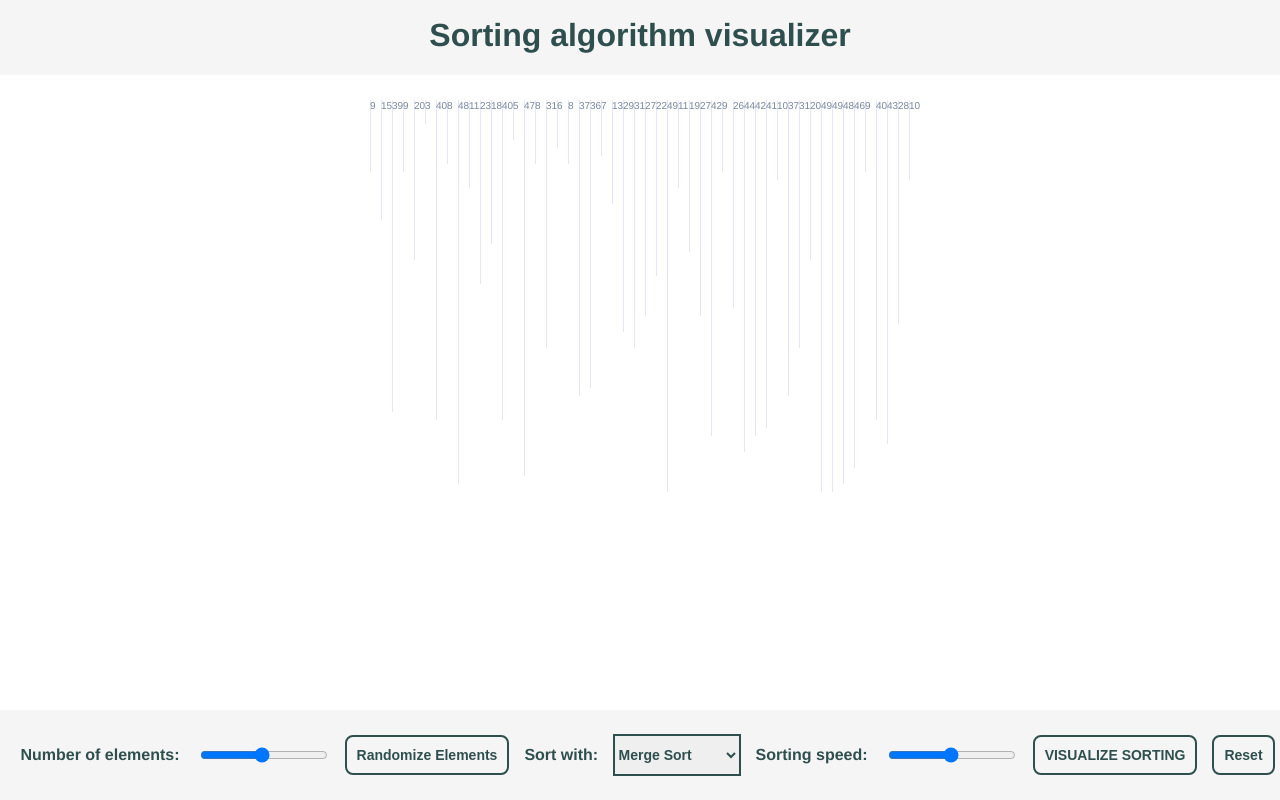
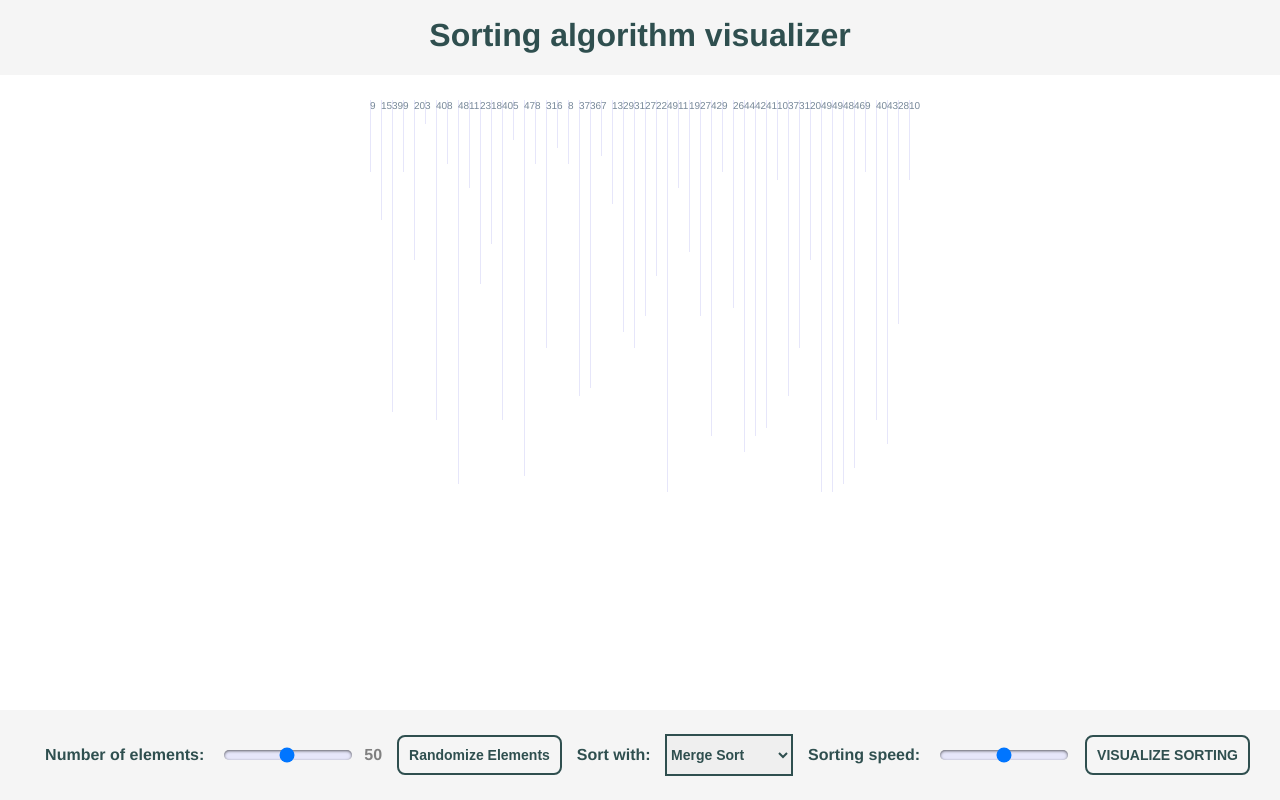
Before and after one commit to leonli33/Sorting-Visualizer, a React (Create React App) app: page / in a window 1280 px wide. Built offline with nearby package versions, Linux system fonts and the light colour scheme.

Commit message:
Changed appearance of range sliders.

```diff
--- a/src/SortingVisual/SortingMain.css
+++ b/src/SortingVisual/SortingMain.css
@@ -56,6 +56,12 @@
     margin-left: 15px;
 }
 
+.minorLabel {
+    margin-left: 10px;
+    font-weight: bold;
+    color: gray;
+}
+
 .top-banner {
     background-color: whitesmoke;
     height: 75px;
@@ -71,9 +77,12 @@
 .slider {
     height: 10px;
     width: 10%;
-    line-height: 88px;
+    -webkit-appearance: none;
     margin-left: 20px;
-    border-radius: 15px;
+    border-radius: 5px;
+    background-color: lavender;
+    box-shadow: inset 0 1px 3px rgba(0,0,0,0.6);
+    outline: none;
 }
 
 .bars {
--- a/src/SortingVisual/SortingMain.js
+++ b/src/SortingVisual/SortingMain.js
@@ -163,6 +163,7 @@ export default class SortingMain extends Component {
                     <label className="label">Number of elements:</label>
                     <input type="range" min="2" max="100" className="slider" value={this.state.numberOfElements}
                            onChange={this.handleNumElementChange}/>
+                    <label className="minorLabel">{this.state.numberOfElements}</label>
                     <button className="button" onClick={this.handleRandomizeClick}>Randomize Elements</button>
                     <label className="label">Sort with: </label>
                     <select className="dropDown" value={this.state.currentAlgo} onChange={this.updateCurrentAlgo}>
```
